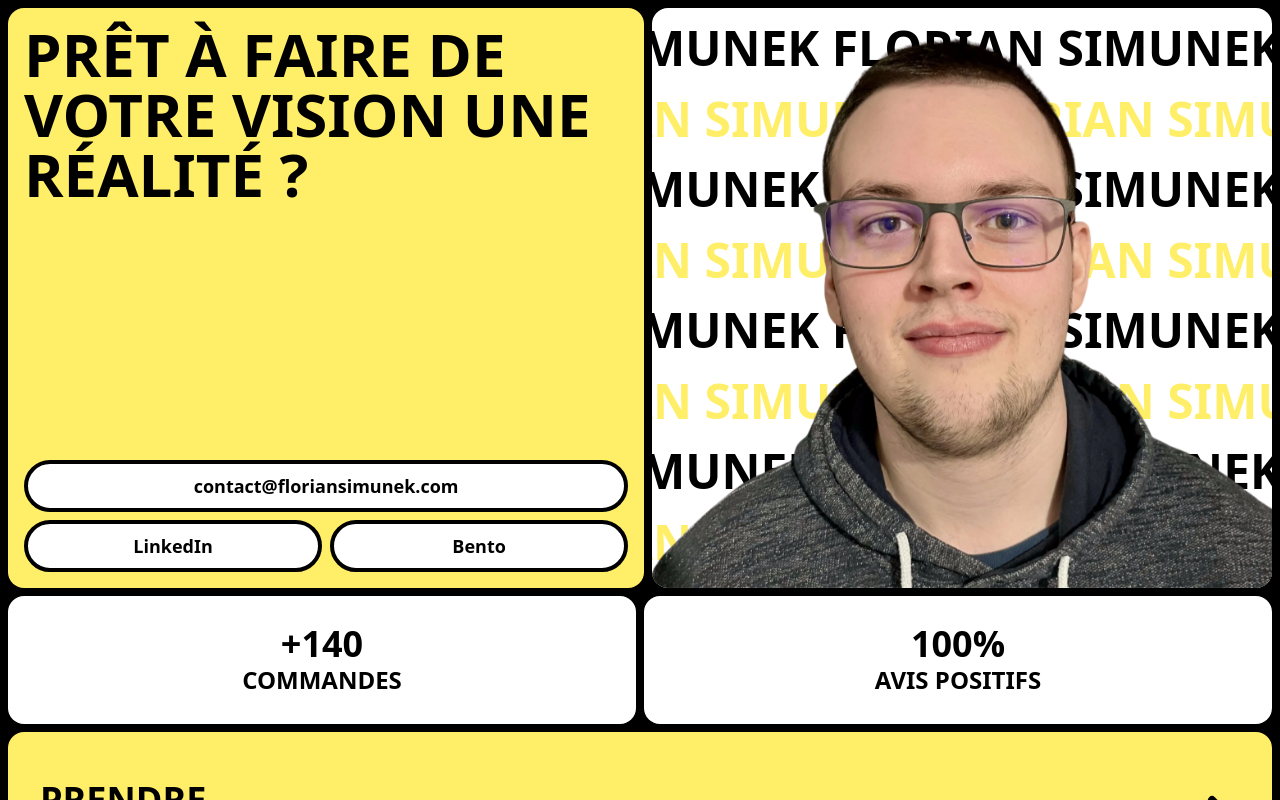
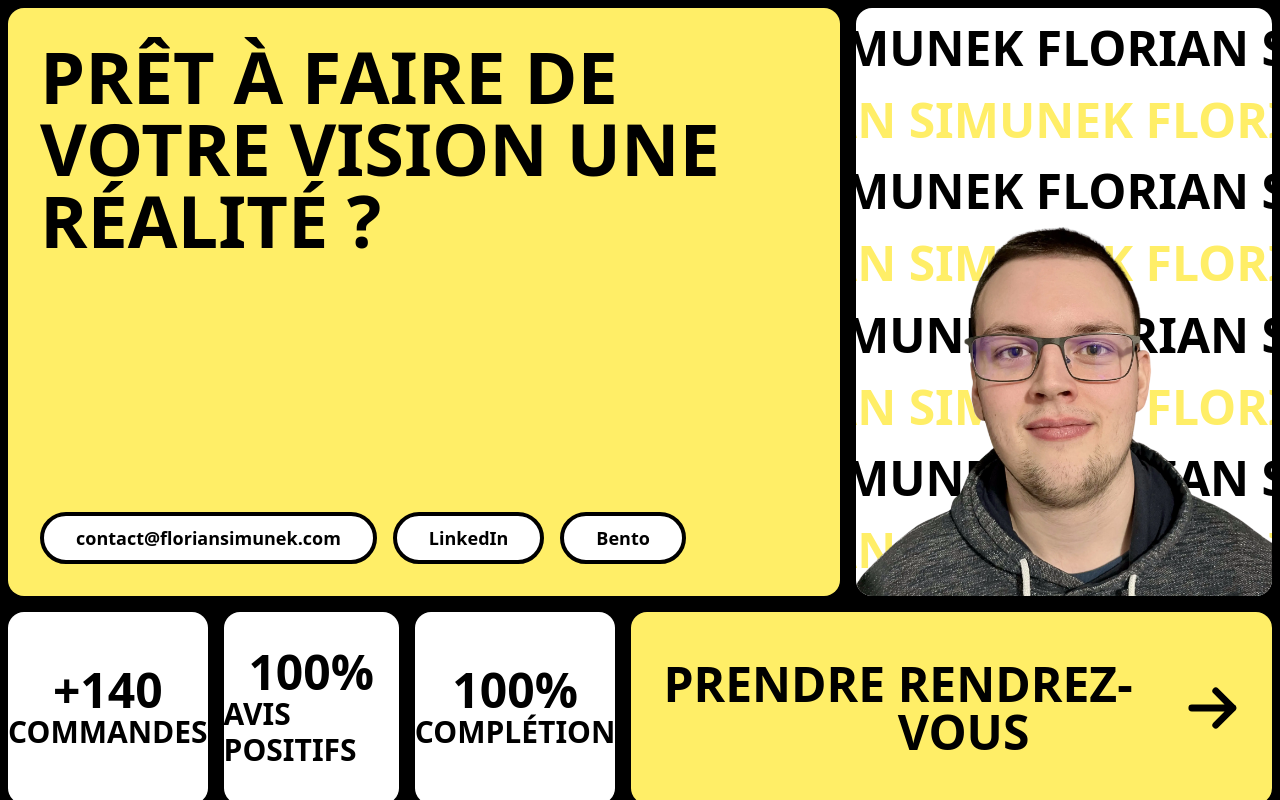
Before and after one commit to floriansimunek/floriansimunek.com, a React (Vite) app: page / in a window 1280 px wide. Shown: the top 800 px of the page. Built offline with nearby package versions, Linux system fonts and the light colour scheme; a web font is replaced by a local one.

Commit message:
📱 Add desktop Hero responsive design

```diff
--- a/src/components/CTA.jsx
+++ b/src/components/CTA.jsx
@@ -4,10 +4,10 @@ function CTA({ className }) {
       href="https://floriansimunek.trafft.com/"
       target="_blank"
       rel="noreferrer"
-      className={`${className} text-black text-2xl md:text-4xl uppercase font-extrabold bg-primary rounded-2xl flex justify-between items-center gap-2 px-8 py-12`}
+      className={`${className} text-black text-2xl md:text-4xl lg:text-5xl uppercase font-extrabold bg-primary rounded-2xl flex justify-between items-center gap-2 px-8 py-12`}
     >
-      <span className="flex flex-col text-start">
-        Prendre <span>rendrez-vous</span>
+      <span className="flex flex-col text-start lg:flex-row">
+        Prendre&nbsp;<span>rendrez-vous</span>
       </span>
       <svg
         xmlns="http://www.w3.org/2000/svg"
--- a/src/components/Hero.jsx
+++ b/src/components/Hero.jsx
@@ -4,13 +4,13 @@ import CTA from './CTA';
 
 function Hero() {
   return (
-    <Container className="flex flex-col gap-2">
-      <Top className="flex flex-col gap-2 md:flex-row">
-        <div className="bg-primary text-black p-4 rounded-2xl w-full h-fit flex flex-col justify-between items-start gap-64">
-          <h1 className="text-6xl font-extrabold uppercase">
+    <Container className="flex flex-col gap-2 lg:gap-4">
+      <Top className="flex flex-col gap-2 lg:gap-4 md:flex-row lg:h-3/4">
+        <div className="bg-primary text-black p-4 lg:p-8 rounded-2xl w-full h-fit flex flex-col justify-between items-start gap-64 lg:w-4/6 lg:h-full">
+          <h1 className="text-6xl lg:text-7xl font-extrabold uppercase">
             Prêt à faire de votre vision une réalité ?
           </h1>
-          <div className="flex flex-col gap-2 w-full">
+          <div className="flex flex-col gap-2 lg:gap-4 w-full lg:flex-row">
             <Top>
               <ButtonLink
                 className="!w-full text-center"
@@ -21,7 +21,7 @@ function Hero() {
                 contact@floriansimunek.com
               </ButtonLink>
             </Top>
-            <Bottom className="flex gap-2">
+            <Bottom className="flex gap-2 lg:gap-4">
               <ButtonLink
                 className="!w-full text-center"
                 to="https://www.linkedin.com/in/simunek-florian/"
@@ -41,7 +41,7 @@ function Hero() {
             </Bottom>
           </div>
         </div>
-        <div className="bg-white rounded-2xl overflow-hidden relative w-full min-h-96">
+        <div className="bg-white rounded-2xl overflow-hidden relative w-full min-h-96 lg:w-2/6">
           <img
             src={profilePicture}
             alt="Photo de profil"
@@ -59,22 +59,28 @@ function Hero() {
           </div>
         </div>
       </Top>
-      <Bottom className="flex flex-col gap-2">
-        <div className="stats flex gap-2">
+      <Bottom className="flex flex-col gap-2 lg:gap-4 lg:flex-row lg:h-1/4">
+        <div className="stats flex gap-2 lg:gap-4 lg:w-full">
           <Stat>
-            +140{' '}
-            <span className="font-bold text-xl md:text-2xl">commandes</span>
+            +140
+            <span className="font-bold text-xl md:text-2xl lg:text-3xl">
+              commandes
+            </span>
           </Stat>
           <Stat>
-            100%{' '}
-            <span className="font-bold text-xl md:text-2xl">avis positifs</span>
+            100%
+            <span className="font-bold text-xl md:text-2xl lg:text-3xl">
+              avis positifs
+            </span>
           </Stat>
-          <Stat className="hidden">
-            100%{' '}
-            <span className="font-bold text-xl md:text-2xl">complétion</span>
+          <Stat className="hidden lg:flex">
+            100%
+            <span className="font-bold text-xl md:text-2xl lg:text-3xl">
+              complétion
+            </span>
           </Stat>
         </div>
-        <CTA />
+        <CTA className="lg:w-full" />
       </Bottom>
     </Container>
   );
@@ -82,7 +88,7 @@ function Hero() {
 
 function Container({ children, className, ...props }) {
   return (
-    <main className={`${className} w-svw h-fit p-2`} {...props}>
+    <main className={`${className} w-full h-fit lg:h-svh p-2`} {...props}>
       {children}
     </main>
   );
@@ -131,7 +137,7 @@ function TextBanner({ bordered }) {
 function Stat({ className, children }) {
   return (
     <h3
-      className={`${className} bg-white text-black rounded-2xl w-full min-h-32 flex flex-col justify-center items-center uppercase font-extrabold text-2xl md:text-4xl`}
+      className={`${className} bg-white text-black rounded-2xl w-full min-h-32 flex flex-col justify-center items-center uppercase font-extrabold text-2xl md:text-4xl lg:text-5xl`}
     >
       {children}
     </h3>
```
